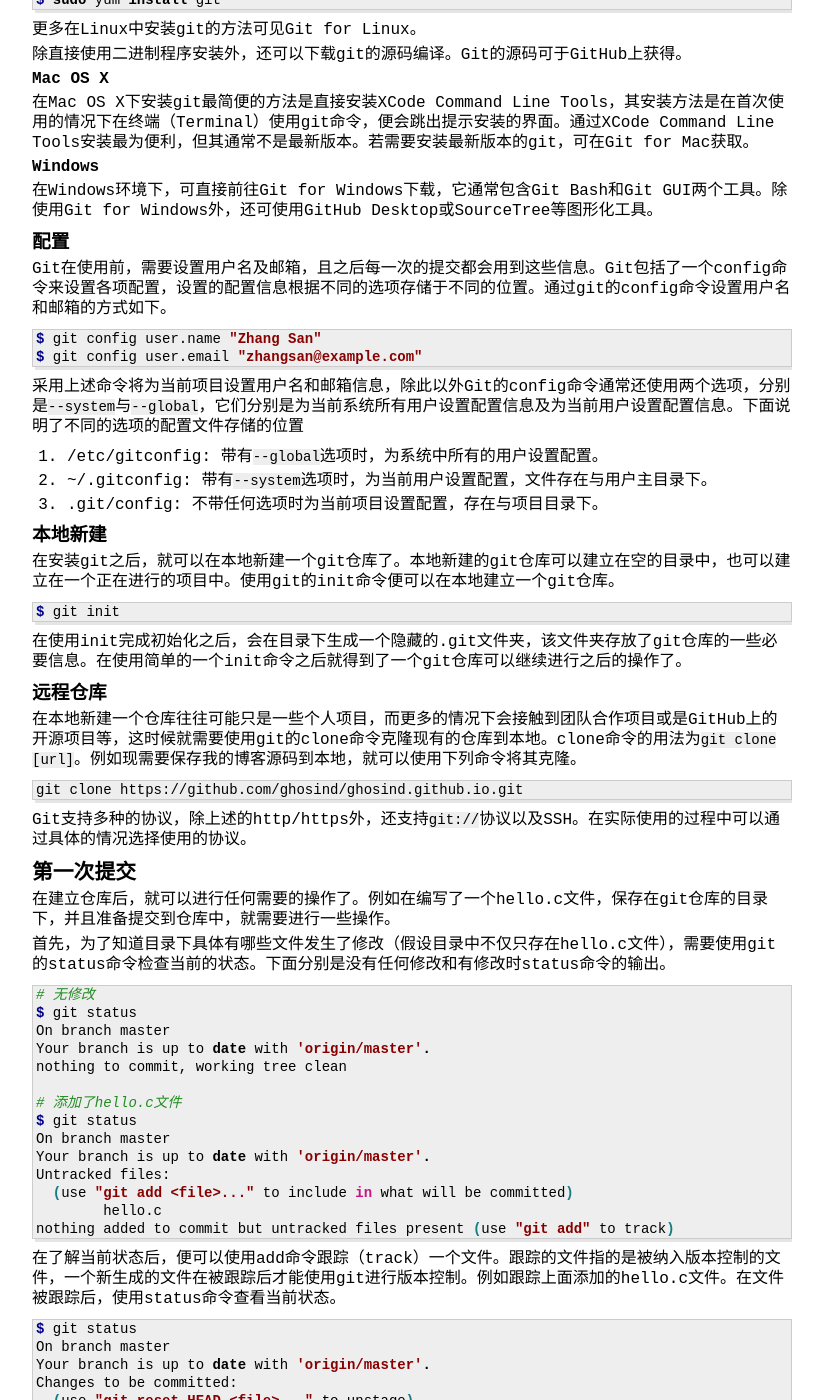
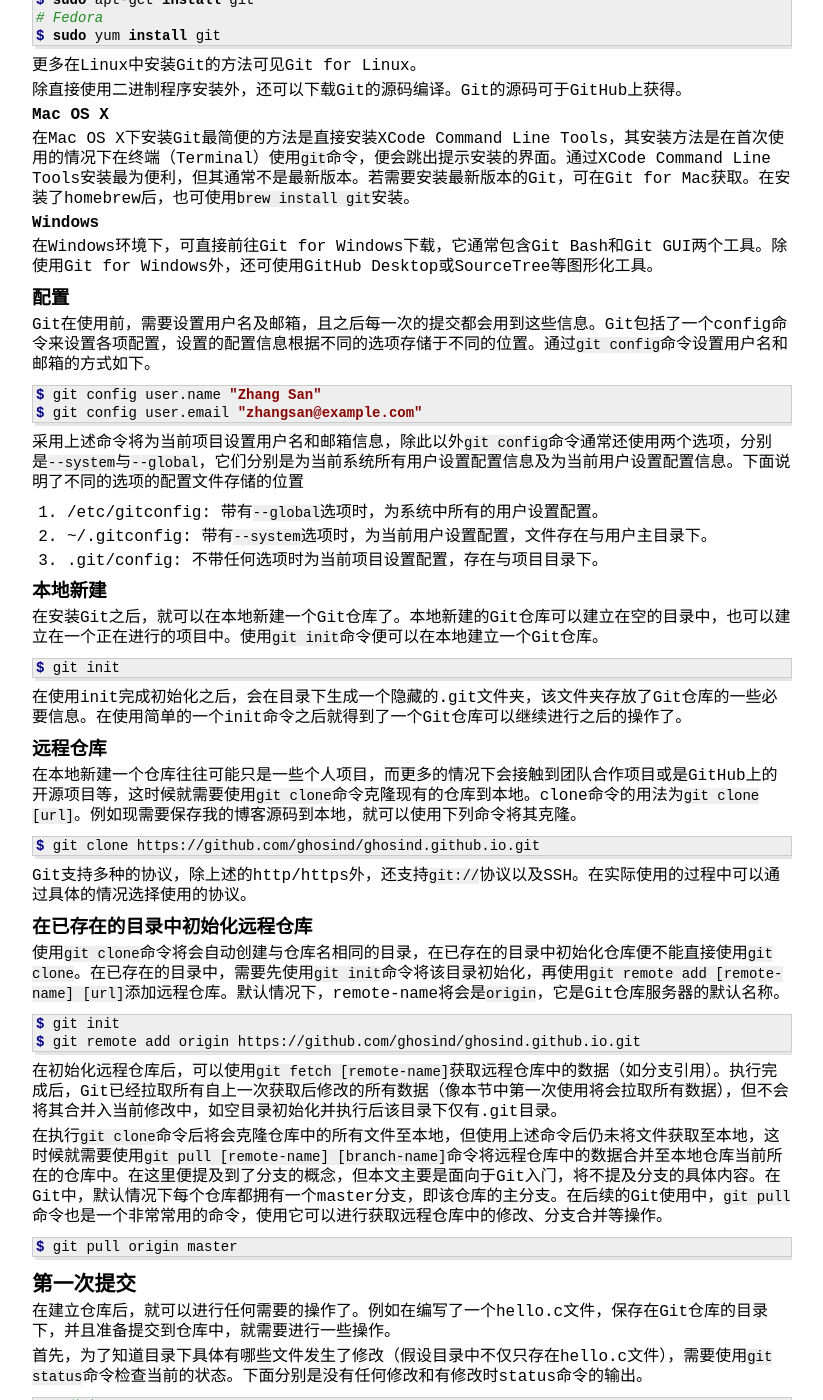
Before and after one commit to ghosind/ghosind.github.io, a Jekyll site: the page built from _posts/git/2018-05-17-git-beginning.md, in a window 1280 px wide and 1400 px high, scrolled down 420 px. Shown: the whole window, without its empty margins (228-1051 px from the left). Built offline with Jekyll 4.4.1, drawn with Linux system fonts in a browser that asks for light colours; some of the changed text lies outside the part shown.

Commit message:
update post.

````diff
--- a/_posts/git/2018-05-17-git-beginning.md
+++ b/_posts/git/2018-05-17-git-beginning.md
@@ -17,20 +18,22 @@ Git是最初由Linus Torvalds开发的开源版本控制系统，同时也是当
 
 #### Linux
 
-Linux各发行版都基本可以使用包管理工具安装git，例如在Debian/Ubuntu中使用apt-get或Fedora中使用yum安装git。
+Linux各发行版基本上都可以使用包管理工具安装Git，例如在Debian/Ubuntu中使用apt-get或Fedora中使用yum安装Git。
 
 ```bash
+# Debian / Ubuntu
 $ sudo apt-get install git
+# Fedora
 $ sudo yum install git
 ```
 
-更多在Linux中安装git的方法可见[Git for Linux](https://git-scm.com/download/linux)。
+更多在Linux中安装Git的方法可见[Git for Linux](https://git-scm.com/download/linux)。
 
-除直接使用二进制程序安装外，还可以下载git的源码编译。Git的源码可于[GitHub](https://github.com/git/git)上获得。
+除直接使用二进制程序安装外，还可以下载Git的源码编译。Git的源码可于[GitHub](https://github.com/git/git)上获得。
 
 #### Mac OS X
 
-在Mac OS X下安装git最简便的方法是直接安装XCode Command Line Tools，其安装方法是在首次使用的情况下在终端（Terminal）使用git命令，便会跳出提示安装的界面。通过XCode Command Line Tools安装最为便利，但其通常不是最新版本。若需要安装最新版本的git，可在[Git for Mac](https://git-scm.com/download/mac)获取。
+在Mac OS X下安装Git最简便的方法是直接安装XCode Command Line Tools，其安装方法是在首次使用的情况下在终端（Terminal）使用`git`命令，便会跳出提示安装的界面。通过XCode Command Line Tools安装最为便利，但其通常不是最新版本。若需要安装最新版本的Git，可在[Git for Mac](https://git-scm.com/download/mac)获取。在安装了homebrew后，也可使用`brew install git`安装。
 
 #### Windows
 
@@ -53,29 +56,46 @@ $ git config user.email "zhangsan@example.com"
 
 ### 本地新建
 
-在安装git之后，就可以在本地新建一个git仓库了。本地新建的git仓库可以建立在空的目录中，也可以建立在一个正在进行的项目中。使用git的init命令便可以在本地建立一个git仓库。
+在安装Git之后，就可以在本地新建一个Git仓库了。本地新建的Git仓库可以建立在空的目录中，也可以建立在一个正在进行的项目中。使用`git init`命令便可以在本地建立一个Git仓库。
 
 ```bash
 $ git init
 ```
 
-在使用init完成初始化之后，会在目录下生成一个隐藏的.git文件夹，该文件夹存放了git仓库的一些必要信息。在使用简单的一个init命令之后就得到了一个git仓库可以继续进行之后的操作了。
+在使用init完成初始化之后，会在目录下生成一个隐藏的.git文件夹，该文件夹存放了Git仓库的一些必要信息。在使用简单的一个init命令之后就得到了一个Git仓库可以继续进行之后的操作了。
 
 ### 远程仓库
 
-在本地新建一个仓库往往可能只是一些个人项目，而更多的情况下会接触到团队合作项目或是GitHub上的开源项目等，这时候就需要使用git的clone命令克隆现有的仓库到本地。clone命令的用法为`git clone [url]`。例如现需要保存我的博客源码到本地，就可以使用下列命令将其克隆。
+在本地新建一个仓库往往可能只是一些个人项目，而更多的情况下会接触到团队合作项目或是GitHub上的开源项目等，这时候就需要使用`git clone`命令克隆现有的仓库到本地。clone命令的用法为`git clone [url]`。例如现需要保存我的博客源码到本地，就可以使用下列命令将其克隆。
 
 ```bash
-git clone https://github.com/ghosind/ghosind.github.io.git
+$ git clone https://github.com/ghosind/ghosind.github.io.git
 ```
 
 Git支持多种的协议，除上述的http/https外，还支持`git://`协议以及SSH。在实际使用的过程中可以通过具体的情况选择使用的协议。
 
+### 在已存在的目录中初始化远程仓库
+
+使用`git clone`命令将会自动创建与仓库名相同的目录，在已存在的目录中初始化仓库便不能直接使用`git clone`。在已存在的目录中，需要先使用`git init`命令将该目录初始化，再使用`git remote add [remote-name] [url]`添加远程仓库。默认情况下，remote-name将会是`origin`，它是Git仓库服务器的默认名称。
+
+```bash
+$ git init
+$ git remote add origin https://github.com/ghosind/ghosind.github.io.git
+```
+
+在初始化远程仓库后，可以使用`git fetch [remote-name]`获取远程仓库中的数据（如分支引用）。执行完成后，Git已经拉取所有自上一次获取后修改的所有数据（像本节中第一次使用将会拉取所有数据），但不会将其合并入当前修改中，如空目录初始化并执行后该目录下仅有.git目录。
+
+在执行`git clone`命令后将会克隆仓库中的所有文件至本地，但使用上述命令后仍未将文件获取至本地，这时候就需要使用`git pull [remote-name] [branch-name]`命令将远程仓库中的数据合并至本地仓库当前所在的仓库中。在这里便提及到了分支的概念，但本文主要是面向于Git入门，将不提及分支的具体内容。在Git中，默认情况下每个仓库都拥有一个master分支，即该仓库的主分支。在后续的Git使用中，`git pull`命令也是一个非常常用的命令，使用它可以进行获取远程仓库中的修改、分支合并等操作。
+
+```bash
+$ git pull origin master
+```
+
 ## 第一次提交
 
-在建立仓库后，就可以进行任何需要的操作了。例如在编写了一个hello.c文件，保存在git仓库的目录下，并且准备提交到仓库中，就需要进行一些操作。
+在建立仓库后，就可以进行任何需要的操作了。例如在编写了一个hello.c文件，保存在Git仓库的目录下，并且准备提交到仓库中，就需要进行一些操作。
 
-首先，为了知道目录下具体有哪些文件发生了修改（假设目录中不仅只存在hello.c文件），需要使用git的status命令检查当前的状态。下面分别是没有任何修改和有修改时status命令的输出。
+首先，为了知道目录下具体有哪些文件发生了修改（假设目录中不仅只存在hello.c文件），需要使用`git status`命令检查当前的状态。下面分别是没有任何修改和有修改时status命令的输出。
 
 ```bash
 # 无修改
@@ -94,7 +114,7 @@ Untracked files:
 nothing added to commit but untracked files present (use "git add" to track)
 ```
 
-在了解当前状态后，便可以使用add命令跟踪（track）一个文件。跟踪的文件指的是被纳入版本控制的文件，一个新生成的文件在被跟踪后才能使用git进行版本控制。例如跟踪上面添加的hello.c文件。在文件被跟踪后，使用status命令查看当前状态。
+在了解当前状态后，便可以使用add命令跟踪（track）一个文件。跟踪的文件指的是被纳入版本控制的文件，一个新生成的文件在被跟踪后才能使用Git进行版本控制。例如跟踪上面添加的hello.c文件。在文件被跟踪后，使用status命令查看当前状态。
 
 ```bash
 $ git status
@@ -108,7 +128,6 @@ Changes to be committed:
 在完成了本次的修改后，就可以提交修改至仓库中。使用commit命令可以创建一次提交（commit），直接使用`git commit`命令将会打开文本编辑器，其中会有本次提交包括的修改（可以删除，但保留可以更清晰地了解修改），而你需要做的事是在第一行空白的地方输入本次提交的说明。
 
 ```text
-
 # Please enter the commit message for your changes. Lines starting
 # with '#' will be ignored, and an empty message aborts the commit.
 #
@@ -130,7 +149,7 @@ $ git push origin master
 
 ### 不小心暂存了不需要的修改
 
-使用git的过程中，难免手误add不需要的修改到暂存区。使用status命令可以发现，输出的信息提示可以使用reset命令取消暂存指定文件。例如在项目中加入了一个临时文件1.c，而且还不小心将其加入了暂存区，于是就可以使用下面的命令将其从从暂存区移出。
+使用Git的过程中，难免手误add不需要的修改到暂存区。使用status命令可以发现，输出的信息提示可以使用reset命令取消暂存指定文件。例如在项目中加入了一个临时文件1.c，而且还不小心将其加入了暂存区，于是就可以使用下面的命令将其从从暂存区移出。
 
 ```bash
 $ git reset HEAD 1.c
````
Also changed, not shown: other parts of _posts/git/2018-05-17-git-beginning.md (+8 -7 lines).
